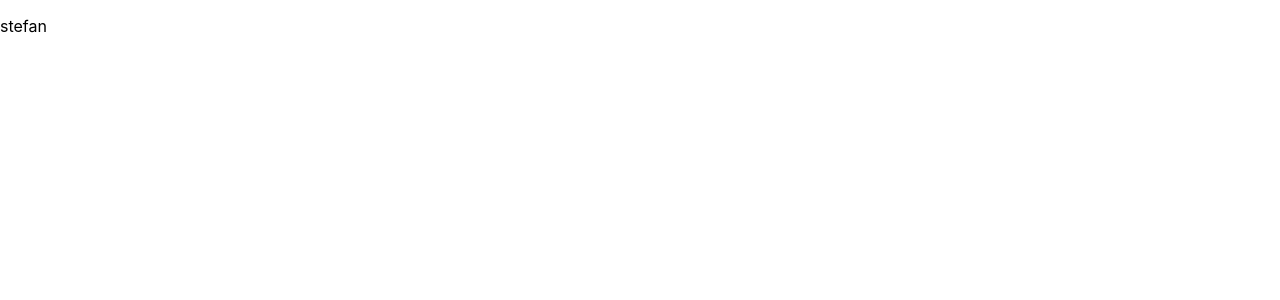
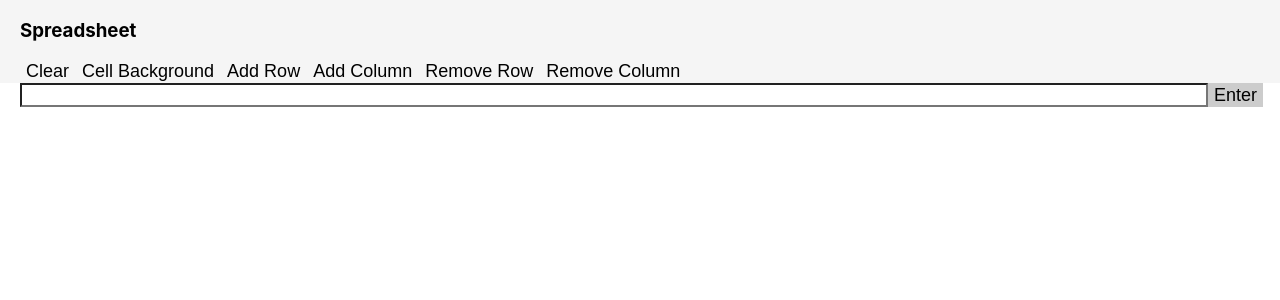
Before and after one commit to stefan-philip/Spreadsheet, a React (Create React App) app in the folder spreadsheet/: page / in a window 1280 px wide. Shown: the top 300 px of the page. Built offline with nearby package versions, Linux system fonts and the light colour scheme.

Commit message:
ui header

```diff
--- a/spreadsheet/package.json
+++ b/spreadsheet/package.json
@@ -10,9 +10,11 @@
     "@types/node": "^12.0.0",
     "@types/react": "^17.0.0",
     "@types/react-dom": "^17.0.0",
+    "antd": "^4.17.2",
     "react": "^17.0.2",
     "react-dom": "^17.0.2",
     "react-scripts": "4.0.3",
+    "styled-components": "^5.3.3",
     "typescript": "^4.1.2",
     "web-vitals": "^1.0.1"
   },
@@ -39,5 +41,8 @@
       "last 1 firefox version",
       "last 1 safari version"
     ]
+  },
+  "devDependencies": {
+    "@types/styled-components": "^5.1.16"
   }
 }
--- a/spreadsheet/src/App.tsx
+++ b/spreadsheet/src/App.tsx
@@ -1,8 +1,10 @@
 import React from 'react';
+import SpreadsheetController from "./components/SpreadsheetController";
+import {SpreadsheetModel} from "./model/SpreadsheetModel";
 
 function App() {
   return (
-      <p>stefan</p>
+      <SpreadsheetController model={new SpreadsheetModel()}/>
   );
 }
 
--- /dev/null
+++ b/spreadsheet/src/components/SpreadsheetController.tsx
@@ -0,0 +1,19 @@
+import React, {ReactElement} from 'react';
+import {ISpreadsheetModel} from "../model/ISpreadsheetModel";
+import Header from "./header";
+import FormulaBox from "./formulaBox";
+
+interface ControllerProps {
+  model : ISpreadsheetModel;
+}
+
+const SpreadsheetController = ({model} : ControllerProps) : ReactElement => {
+  return (
+      <>
+        <Header/>
+        <FormulaBox/>
+      </>
+  );
+}
+
+export default SpreadsheetController;
--- /dev/null
+++ b/spreadsheet/src/components/formulaBox.tsx
@@ -0,0 +1,41 @@
+import React, {ReactElement} from 'react';
+import styled from "styled-components";
+import {Button} from "antd";
+
+const TextBox = styled.input`
+  margin-left: 20px;
+  background-color: white;
+  height: 18px;
+  font-size: 15px;
+  width: calc(100% - 100px);
+
+`
+const MenuButton = styled(Button)`
+  margin-right: 1px;
+  font-size: 18px;
+
+  background-color: rgba(0, 0, 0, .2);
+  border-width: 0px;
+
+  :hover {
+    background-color: rgba(0, 0, 0, .05);
+  }
+`
+
+const FormulaBoxContainer = styled.div`
+  display: flex;
+  flex-direction: row;
+`
+
+const FormulaBox = () : ReactElement => {
+  return (
+      <FormulaBoxContainer>
+
+        <TextBox type={'text'}/>
+        <MenuButton>Enter</MenuButton>
+
+      </FormulaBoxContainer>
+  );
+}
+
+export default FormulaBox;
--- /dev/null
+++ b/spreadsheet/src/components/header.tsx
@@ -0,0 +1,48 @@
+import React, {ReactElement} from 'react';
+import styled from "styled-components";
+import {Button} from "antd";
+
+const HeaderContainer = styled.div`
+  width: 100%;
+  background-color: #f5f5f5;
+  display: flex;
+  flex-direction: column;
+  padding-left: 20px;
+`
+const ButtonContainer = styled.div`
+
+  display: flex;
+  flex-direction: row;
+
+`
+
+const MenuButton = styled(Button)`
+  margin-right: 1px;
+  font-size: 18px;
+
+  background-color: rgba(255, 255, 255, 0);
+  border-width: 0px;
+
+  :hover {
+    background-color: rgba(0, 0, 0, .2);
+  }
+`
+
+
+const Header = () : ReactElement => {
+  return (
+      <HeaderContainer>
+        <h3>Spreadsheet</h3>
+        <ButtonContainer>
+          <MenuButton>Clear</MenuButton>
+          <MenuButton>Cell Background</MenuButton>
+          <MenuButton>Add Row</MenuButton>
+          <MenuButton>Add Column</MenuButton>
+          <MenuButton>Remove Row</MenuButton>
+          <MenuButton>Remove Column</MenuButton>
+        </ButtonContainer>
+      </HeaderContainer>
+  );
+}
+
+export default Header;
```
Also changed, not shown: 1 other file (tests, documents, lock files or other folders).
